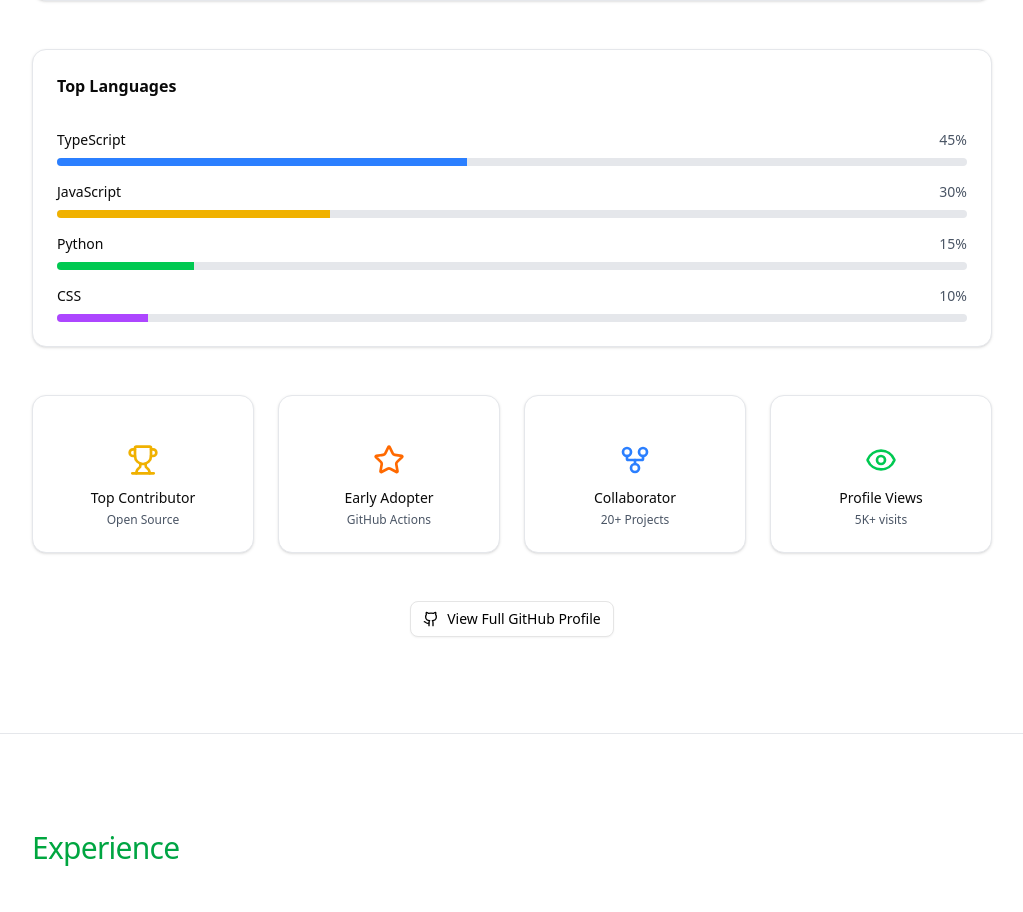
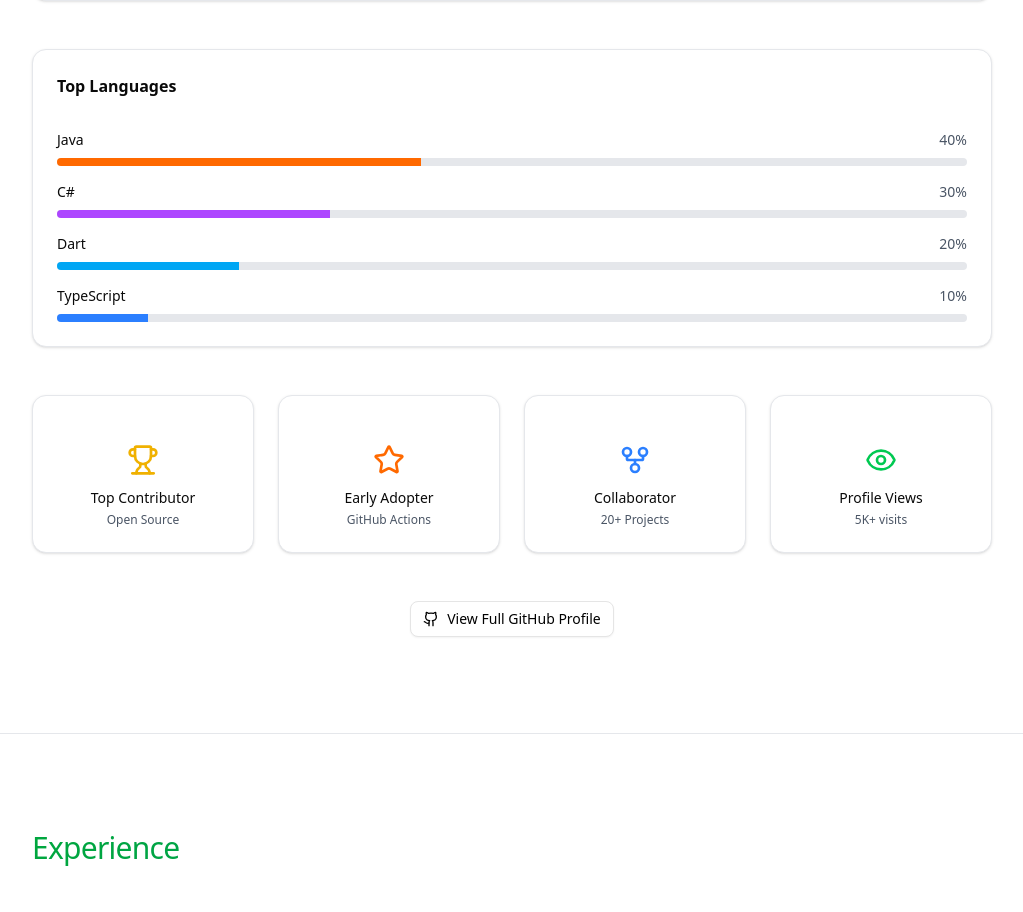
Before and after one commit to sSyRuSs/web-porfolio, a Next.js app: page / in a window 1280 px wide. Shown: the part 2760-3672 px from the top of the page, without its empty margins (128-1151 px from the left). Built offline with nearby package versions, Linux system fonts and the light colour scheme.

Commit message:
feat: update skill set in Home component with new programming languages

```diff
--- a/app/page.tsx
+++ b/app/page.tsx
@@ -749,10 +749,14 @@ export default function Home() {
               <CardContent>
                 <div className="space-y-4">
                   {[
-                    { name: "TypeScript", percent: 45, color: "bg-blue-500" },
-                    { name: "JavaScript", percent: 30, color: "bg-yellow-500" },
-                    { name: "Python", percent: 15, color: "bg-green-500" },
-                    { name: "CSS", percent: 10, color: "bg-purple-500" },
+                    { name: "Java", percent: 40, color: "bg-orange-500" },
+                    { name: "C#", percent: 30, color: "bg-purple-500" },
+                    { name: "Dart", percent: 20, color: "bg-sky-500" },
+                    {
+                      name: "TypeScript",
+                      percent: 10,
+                      color: "bg-blue-500",
+                    },
                   ].map((lang) => (
                     <div key={lang.name}>
                       <div className="flex justify-between text-sm mb-2">
@@ -942,7 +946,7 @@ export default function Home() {
 
           <motion.div
             variants={staggerVariants}
-            className="grid sm:grid-cols-2 lg:grid-cols-4 gap-6"
+            className="grid grid-cols-4 gap-4 sm:gap-6"
           >
             {skills.map((skill) => (
               <motion.div
```
